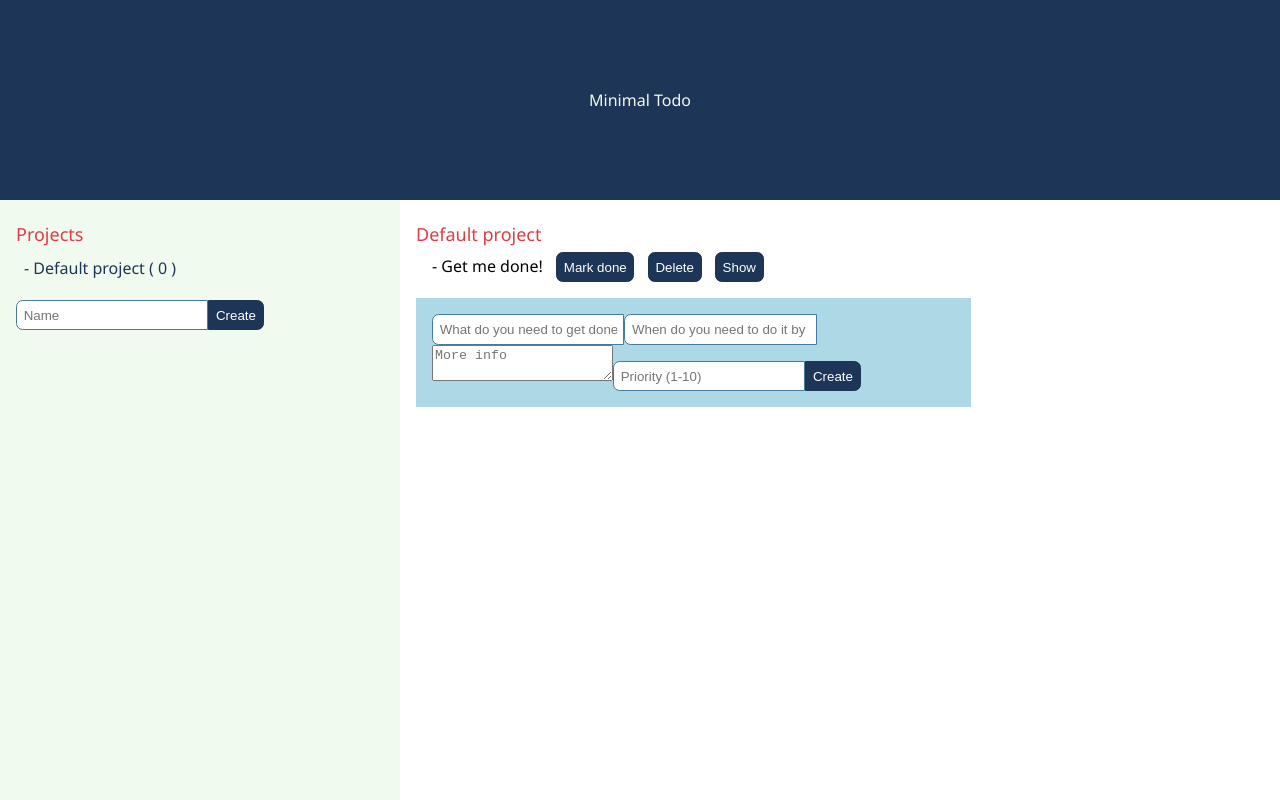
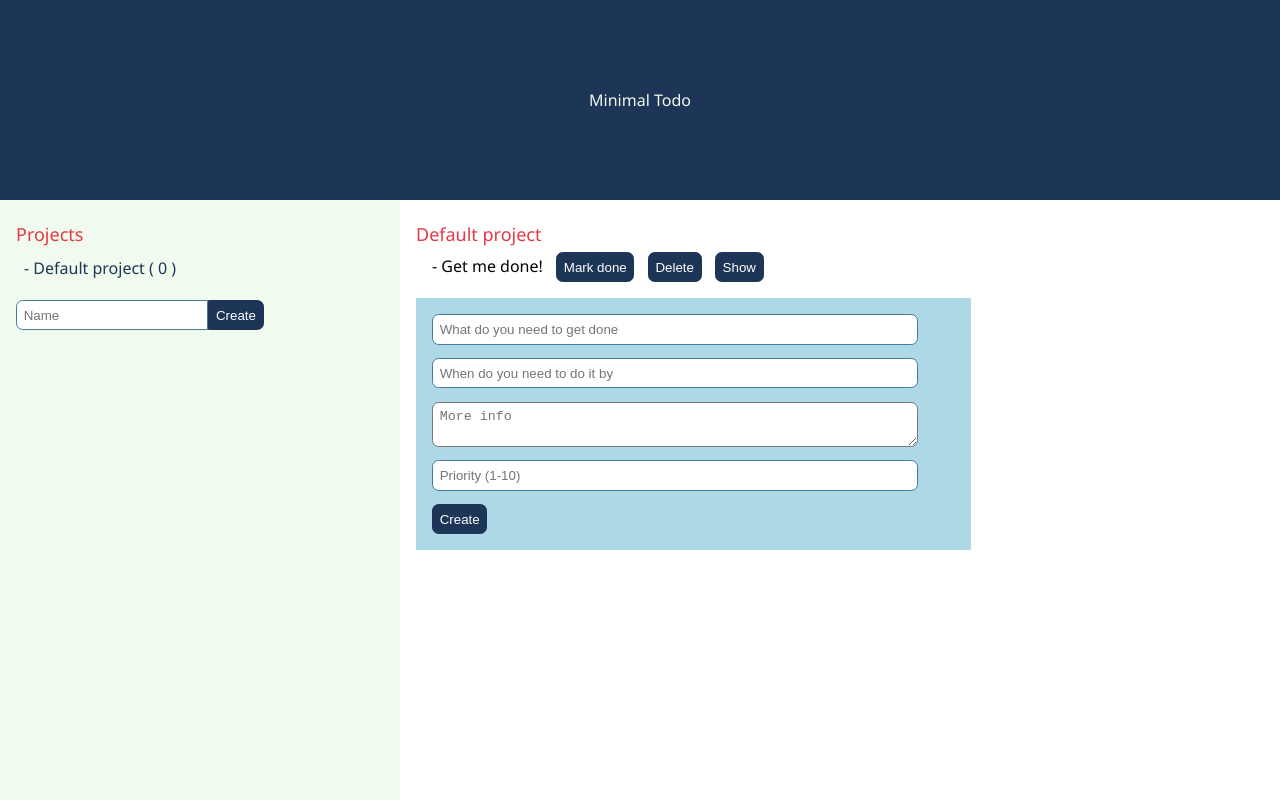
Before and after one commit to TARichardWashington/odin-todo, a website built with webpack: page dist/index.html in a window 1280 px wide. Built offline with Linux system fonts and the light colour scheme.

Commit message:
:lipstick: Improve form UI

```diff
--- a/src/styles.css
+++ b/src/styles.css
@@ -111,8 +111,21 @@ input.no-radius {
 }
 
 .right .formArea {
-  padding: 1em;
+  padding: 1em 1em;
   background-color: lightblue;
+}
+
+.formArea input,
+textarea {
+  display: block;
+  margin-bottom: 1em;
+  border-radius: 0.5em 0.5em 0.5em 0.5em;
+  padding: 0.5em;
+  width: 90%;
+}
+
+.formArea button {
+  border-radius: 0.5em 0.5em 0.5em 0.5em;
 }
 
 .current {
```
Also changed, not shown: dist/main.js.
